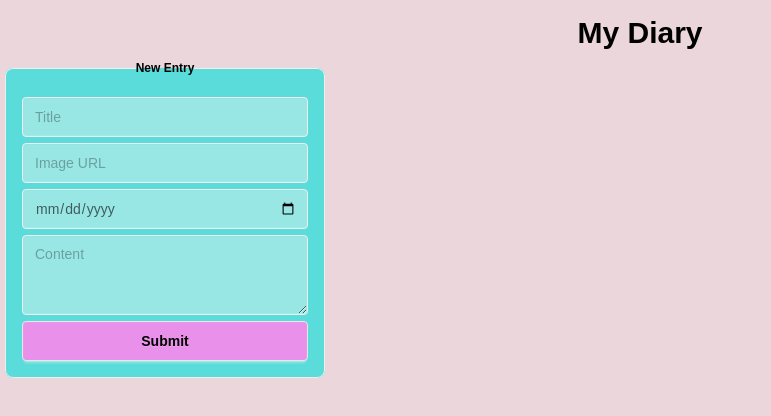
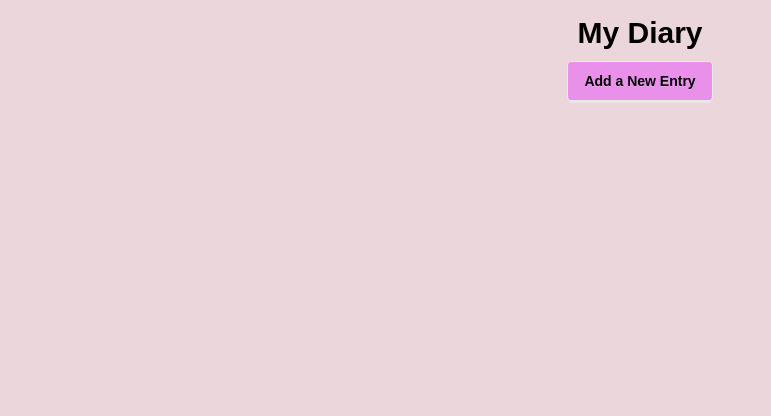
Before and after one commit to Ron-sagiv/personal-diary, a React (Vite) app: page / in a window 1280 px wide. Shown: the top 416 px of the page, without its empty margins (0-771 px from the left). Built offline with nearby package versions, Linux system fonts and the light colour scheme.

Commit message:
Added modal and a button to open EntryForm. Added minor style changes

```diff
--- a/src/App.jsx
+++ b/src/App.jsx
@@ -1,10 +1,11 @@
 import EntryForm from './components/EntryForm';
-
+import AddEntryModal from './components/AddEntryModal';
 const App = () => {
   return (
     <div>
       <h1 className="text-3xl font-bold ">My Diary</h1>
-      <EntryForm />
+      <AddEntryModal />
+      {/* <EntryForm /> */}
     </div>
   );
 };
--- a/src/components/AddEntryModal.jsx
+++ b/src/components/AddEntryModal.jsx
@@ -0,0 +1,31 @@
+import EntryForm from './EntryForm';
+
+const AddEntryModal = () => {
+  return (
+    <>
+      <button
+        className="btn bg-[#e990ea] text-inherit mt-2.5"
+        onClick={() => document.getElementById('my_modal_3').showModal()}
+      >
+        Add a New Entry
+      </button>
+      <dialog id="my_modal_3" className="modal">
+        <div className="modal-box bg-[#EBD6DB] ">
+          <form method="dialog">
+            {/* if there is a button in form, it will close the modal */}
+            <button className="btn btn-sm btn-circle btn-ghost absolute right-2 top-2 hover:bg-[#e990ea]">
+              ✕
+            </button>
+          </form>
+          <h3 className="font-bold text-lg">New Entry</h3>
+          <div className="w-[100%] mx-auto ">
+            <EntryForm />
+          </div>
+          <p className="py-4">Press ESC key or click on ✕ button to close</p>
+        </div>
+      </dialog>
+    </>
+  );
+};
+
+export default AddEntryModal;
--- a/src/components/EntryForm.jsx
+++ b/src/components/EntryForm.jsx
@@ -60,14 +60,14 @@
 
   return (
     <form onSubmit={handleSubmit}>
-      <fieldset className="fieldset bg-[#59dcda] border-base-300 rounded-box w-xs border p-4">
-        <legend className="fieldset-legend text-inherit">New Entry</legend>
+      <fieldset className="fieldset bg-[#59dcda] border-base-300 rounded-box  border p-4 w-[100%] mx-auto">
+        {/* <legend className="fieldset-legend text-inherit">New Entry</legend> */}
         <label className="label">
           <input
             name="title"
             value={formData.title}
             type="text"
-            className="input bg-[#99e7e5] border-base-300 border"
+            className="input w-full bg-[#99e7e5] border-base-300 border"
             placeholder="Title"
             onChange={handleChange}
           />
@@ -78,7 +78,7 @@
             name="imageUrl"
             value={formData.imageUrl}
             type="url"
-            className="input bg-[#99e7e5] border-base-300 border"
+            className="input w-full bg-[#99e7e5] border-base-300 border"
             placeholder="Image URL"
             onChange={handleChange}
           />
@@ -91,7 +91,7 @@
             name="date"
             value={formData.date}
             type="date"
-            className="input bg-[#99e7e5] border-base-300 border"
+            className="input w-full bg-[#99e7e5] border-base-300 border"
             onChange={handleChange}
           />
         </label>
@@ -100,7 +100,7 @@
           <textarea
             name="content"
             value={formData.content}
-            className="textarea bg-[#99e7e5] border-base-300 border"
+            className="textarea w-full bg-[#99e7e5] border-base-300 border"
             placeholder="Content"
             onChange={handleChange}
           />
```
